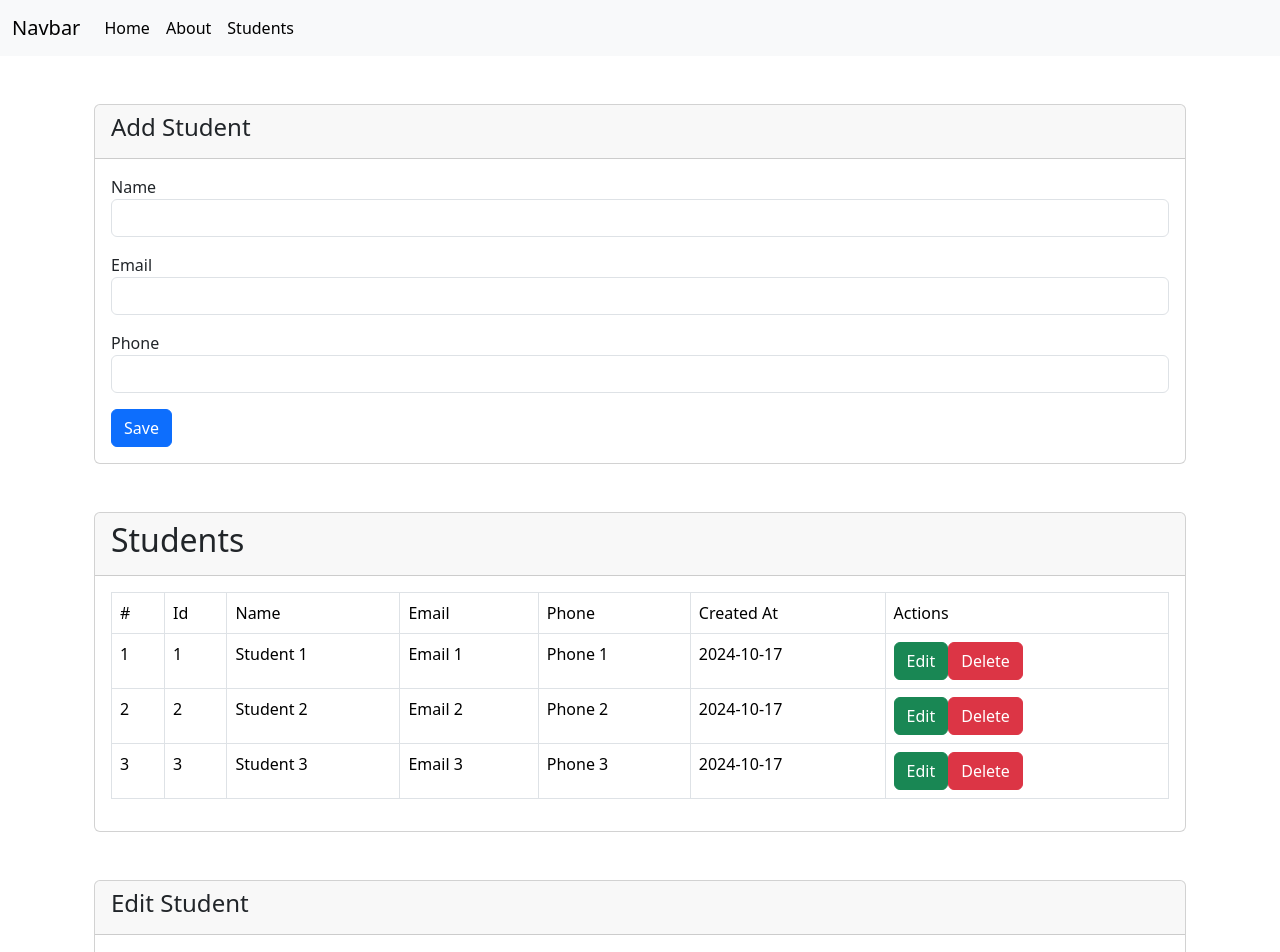
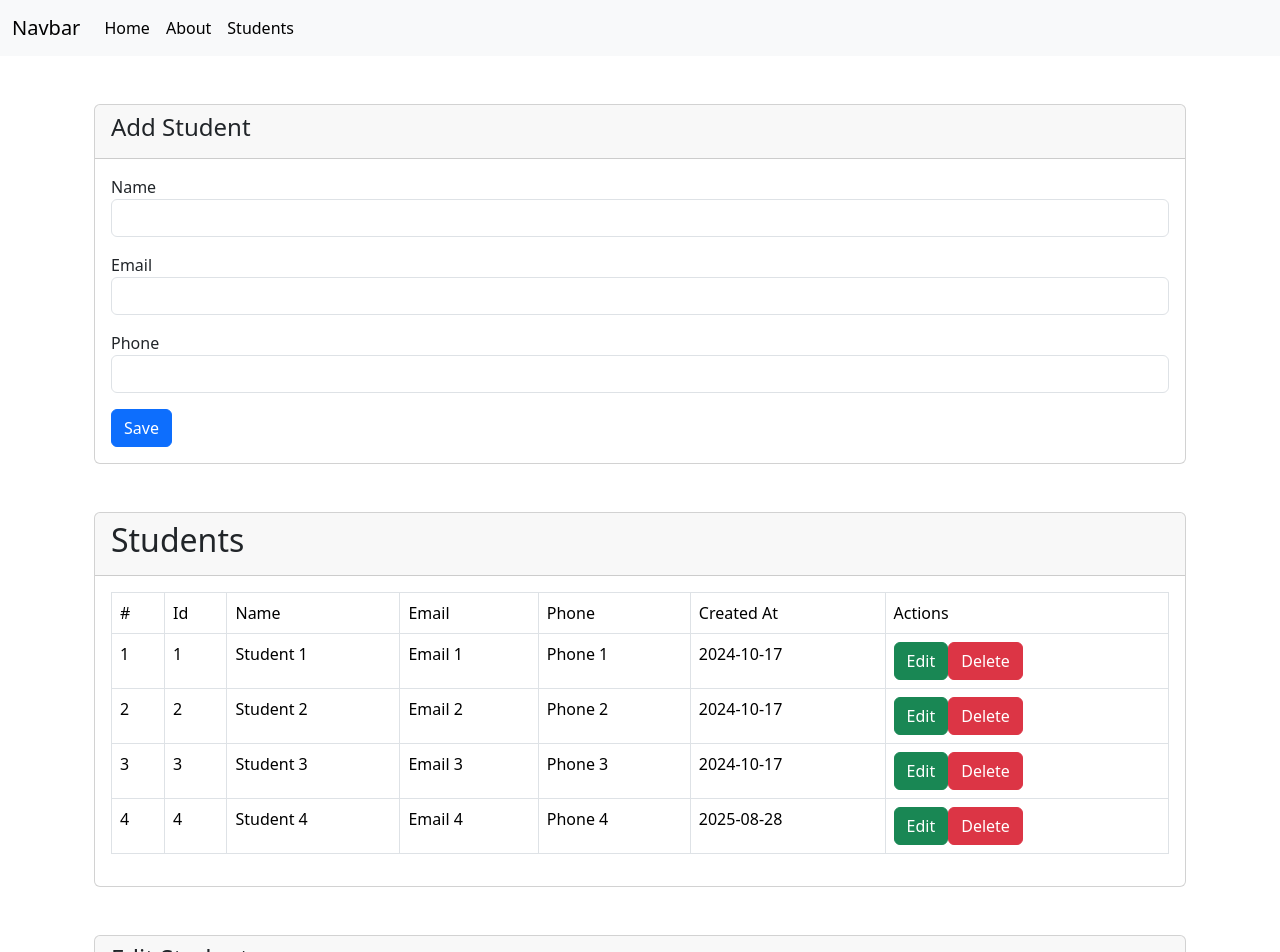
Before and after one commit to huy19712011/vue3-sum25-components-crud, a Vue app: page /students in a window 1280 px wide. Shown: the top 952 px of the page. Built offline with nearby package versions, Linux system fonts and the light colour scheme; data requests are answered from the project's data file.

Commit message:
Updated: Using immutably methods to add, update, delete  student

```diff
--- a/src/database/db.json
+++ b/src/database/db.json
@@ -23,6 +23,14 @@
       "phone": "Phone 3",
       "created_at": "2024-10-17",
       "updated_at": "2025-08-27"
+    },
+    {
+      "id": "4",
+      "name": "Student 4",
+      "email": "Email 4",
+      "phone": "Phone 4",
+      "created_at": "2025-08-28",
+      "updated_at": "2025-08-28"
     }
   ]
 }
--- a/src/views/StudentDashboard.vue
+++ b/src/views/StudentDashboard.vue
@@ -56,14 +56,15 @@ const addStudent = async (student) => {
     });
     if (!response.ok) throw new Error("Failed to save student");
     // Optionally, you can use the returned student data
-    // const savedStudent = await response.json();
+    const savedStudent = await response.json();
     // students.value.push(savedStudent);
+    students.value = [...students.value, savedStudent];
 
     // students.value.push(student); // will not work propertly!!! => need use savedStudent!!!
 
-    // Refresh the students list from backend
-    const refreshed = await fetch("http://localhost:3000/students");
-    students.value = await refreshed.json();
+    // Other way: Refresh the students list from backend
+    // const refreshed = await fetch("http://localhost:3000/students");
+    // students.value = await refreshed.json();
   } catch (error) {
     console.error("Failed to save student:", error);
   }
@@ -89,7 +90,9 @@ const updateStudent = async (student) => {
 
     const index = students.value.findIndex((s) => s.id === updatedStudent.id);
     if (index !== -1) {
-      students.value[index] = { ...updatedStudent };
+      // students.value[index] = { ...updatedStudent };
+
+      students.value = students.value.map((s, i) => (i === index ? { ...updatedStudent } : s));
     }
   } catch (error) {
     console.error("Failed to update student:", error);
```
